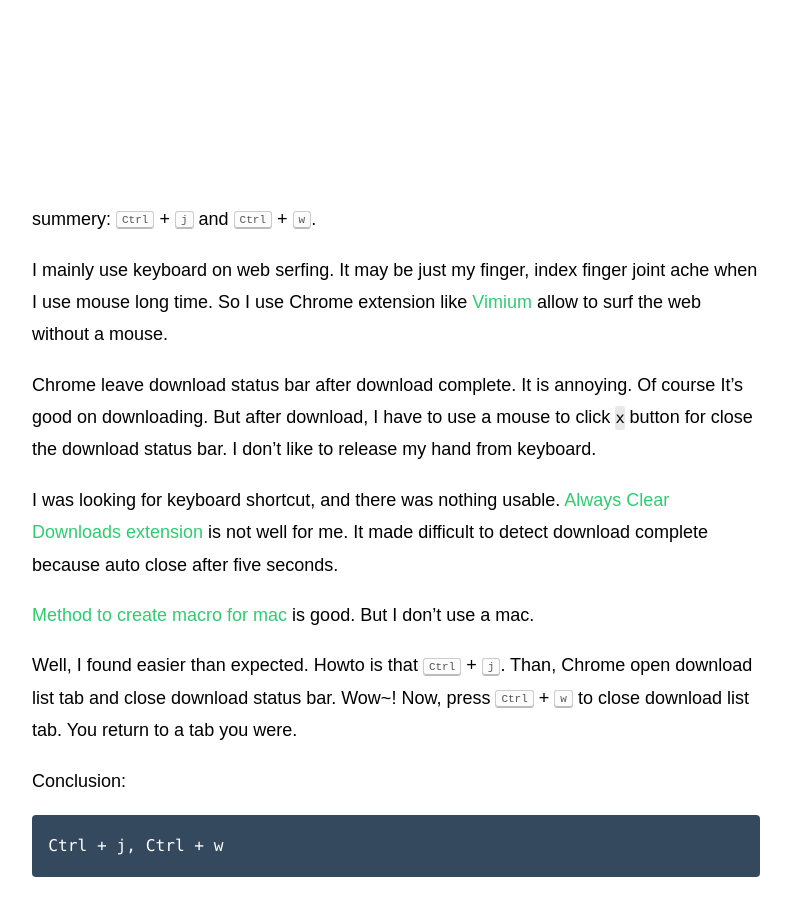
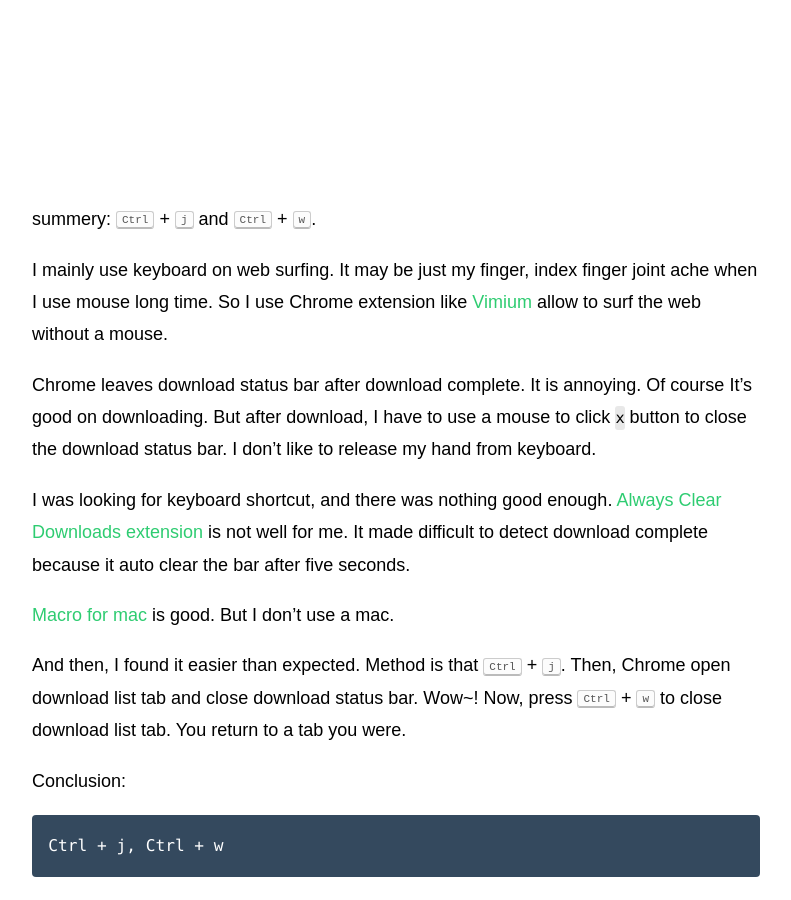
Before and after one commit to mytory/en, a Jekyll site: the page built from _posts/2015-12-27-how-to-close-google-chrome-download-bar-using-keyboard-shortcut.md, in a window 1280 px wide and 900 px high, scrolled down 530 px. Shown: the whole window, without its empty margins (244-1035 px from the left). Built offline with Jekyll 4.4.1, drawn with Linux system fonts in a browser that asks for light colours.

Commit message:
correct english on chrome download bar article

```diff
--- a/_posts/2015-12-27-how-to-close-google-chrome-download-bar-using-keyboard-shortcut.md
+++ b/_posts/2015-12-27-how-to-close-google-chrome-download-bar-using-keyboard-shortcut.md
@@ -10,15 +10,15 @@ tags:
 
 summery: <kbd>Ctrl</kbd> + <kbd>j</kbd> and <kbd>Ctrl</kbd> + <kbd>w</kbd>.
 
-I mainly use keyboard on web serfing. It may be just my finger, index finger joint ache when I use mouse long time. So I use Chrome extension like [Vimium](https://chrome.google.com/webstore/detail/vimium/dbepggeogbaibhgnhhndojpepiihcmeb) allow to surf the web without a mouse.
+I mainly use keyboard on web surfing. It may be just my finger, index finger joint ache when I use mouse long time. So I use Chrome extension like [Vimium](https://chrome.google.com/webstore/detail/vimium/dbepggeogbaibhgnhhndojpepiihcmeb) allow to surf the web without a mouse.
 
-Chrome leave download status bar after download complete. It is annoying. Of course It's good on downloading. But after download, I have to use a mouse to click `x` button for close the download status bar. I don't like to release my hand from keyboard.
+Chrome leaves download status bar after download complete. It is annoying. Of course It's good on downloading. But after download, I have to use a mouse to click `x` button to close the download status bar. I don't like to release my hand from keyboard.
 
-I was looking for keyboard shortcut, and there was nothing usable. [Always Clear Downloads extension](https://chrome.google.com/webstore/detail/always-clear-downloads/cpbmgiffkljiglnpdbljhlenaikojapc) is not well for me. It made difficult to detect download complete because auto close after five seconds.
+I was looking for keyboard shortcut, and there was nothing good enough. [Always Clear Downloads extension](https://chrome.google.com/webstore/detail/always-clear-downloads/cpbmgiffkljiglnpdbljhlenaikojapc) is not well for me. It made difficult to detect download complete because it auto clear the bar after five seconds.
 
-[Method to create macro for mac](http://rocketink.net/2013/06/close-google-chrome-downloads.html) is good. But I don't use a mac.
+[Macro for mac](http://rocketink.net/2013/06/close-google-chrome-downloads.html) is good. But I don't use a mac.
 
-Well, I found easier than expected. Howto is that <kbd>Ctrl</kbd> + <kbd>j</kbd>. Than, Chrome open download list tab and close download status bar. Wow~! Now, press <kbd>Ctrl</kbd> + <kbd>w</kbd> to close download list tab. You return to a tab you were.
+And then, I found it easier than expected. Method is that <kbd>Ctrl</kbd> + <kbd>j</kbd>. Then, Chrome open download list tab and close download status bar. Wow~! Now, press <kbd>Ctrl</kbd> + <kbd>w</kbd> to close download list tab. You return to a tab you were.
 
 Conclusion:
 
```
